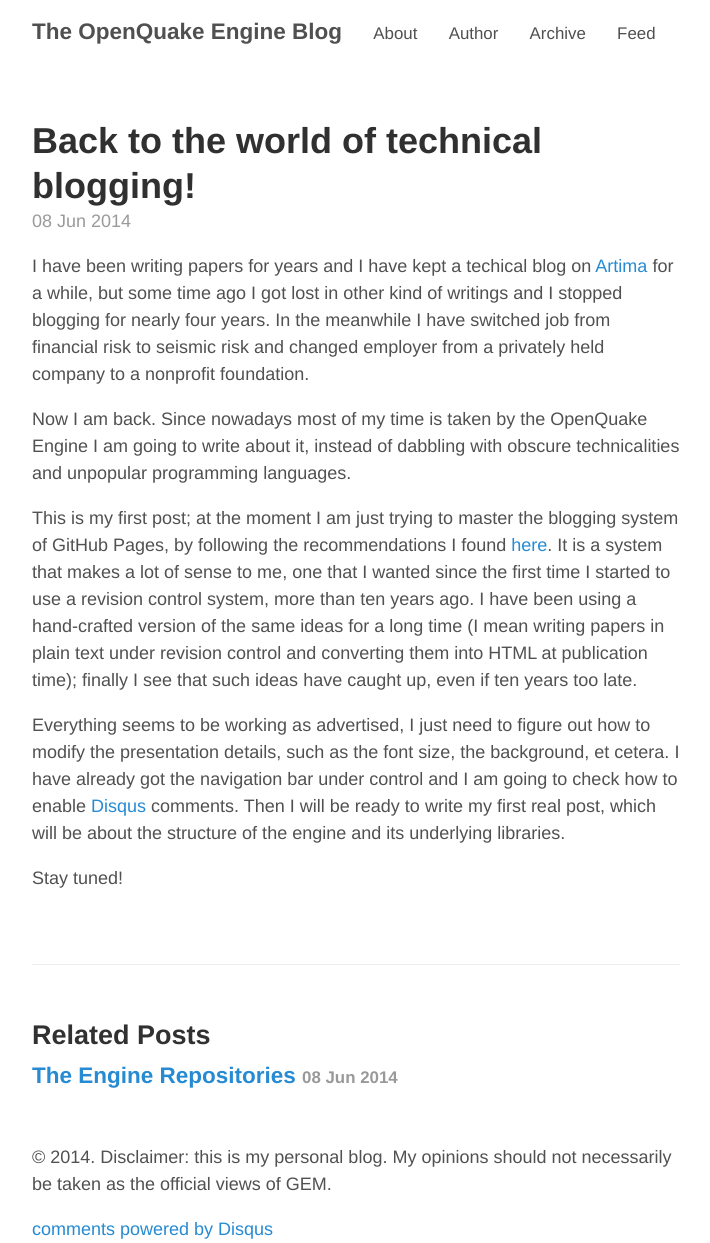
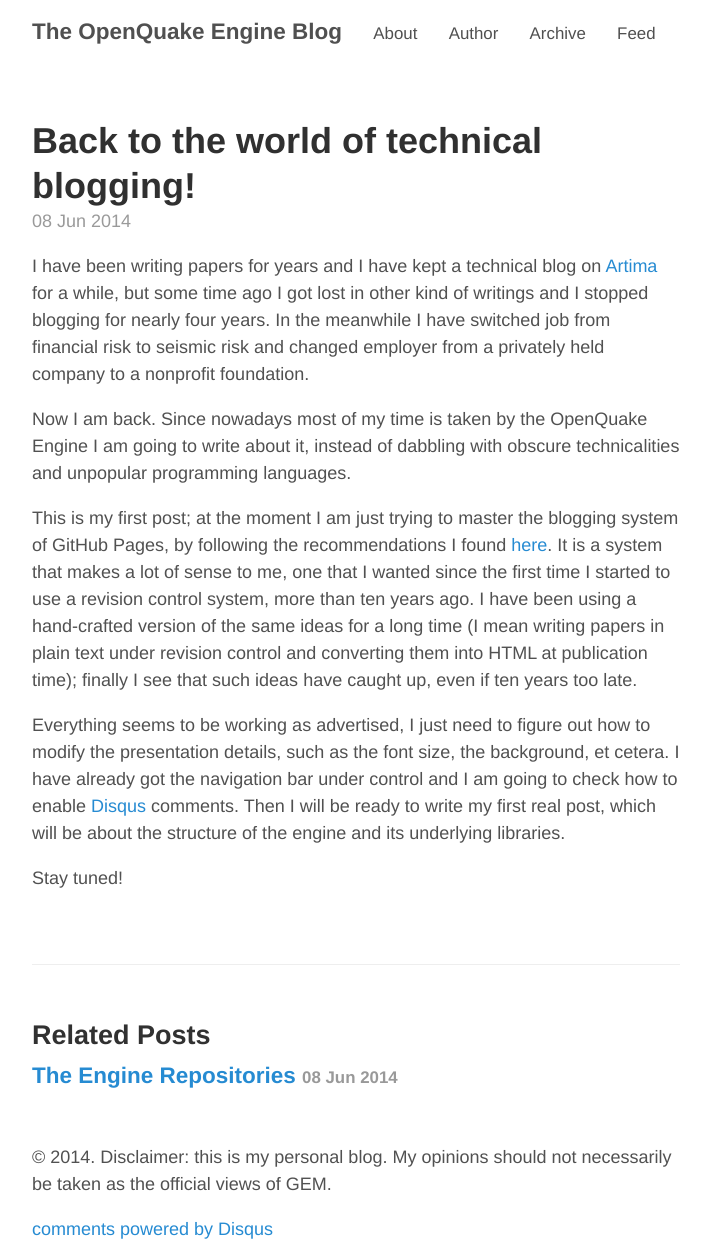
Before and after one commit to micheles/micheles.github.io, a Jekyll site: the page built from _posts/2014-06-08-first-post.md, in a window 1280 px wide. Shown: the whole page, without its empty margins (284-994 px from the left). Built offline with Jekyll 4.4.1, drawn with Linux system fonts in a browser that asks for light colours; Markdown is read by kramdown in place of the engine named in the settings; comment, search, counter and statistics services are not loaded.

Commit message:
Fixed various spelling errors

```diff
--- a/_posts/2014-06-08-first-post.md
+++ b/_posts/2014-06-08-first-post.md
@@ -3,7 +3,7 @@
 title: Back to the world of technical blogging!
 ---
 
-I have been writing papers for years and I have kept a techical
+I have been writing papers for years and I have kept a technical
 blog on [Artima](http://www.artima.com/weblogs/index.jsp?blogger=micheles)
 for a while, but some time ago I got lost in other kind of writings and
 I stopped blogging for nearly four years. In the meanwhile I have switched
```
Also changed, not shown: _posts/2014-06-08-structure-of-the-engine.md (+3 -3 lines).
